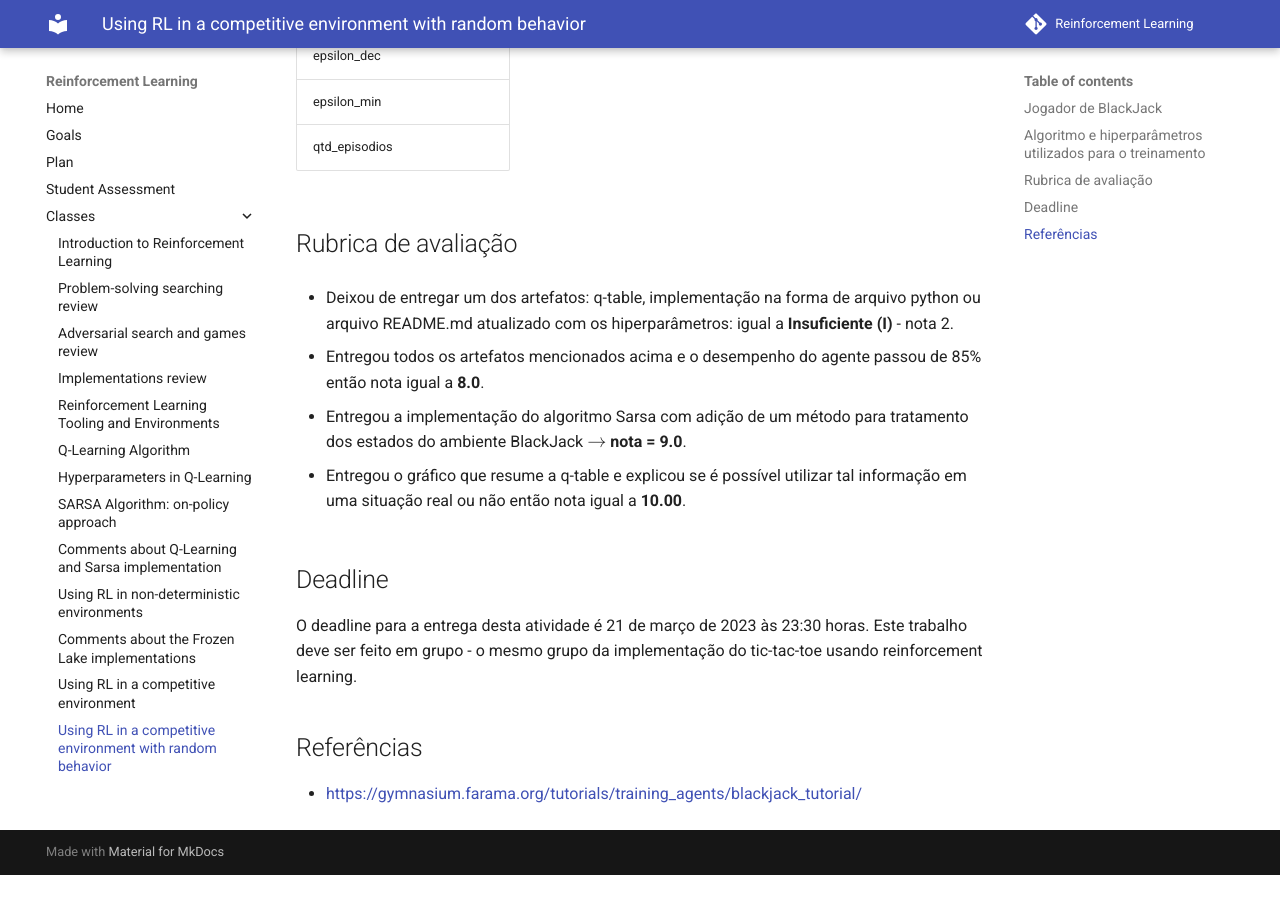
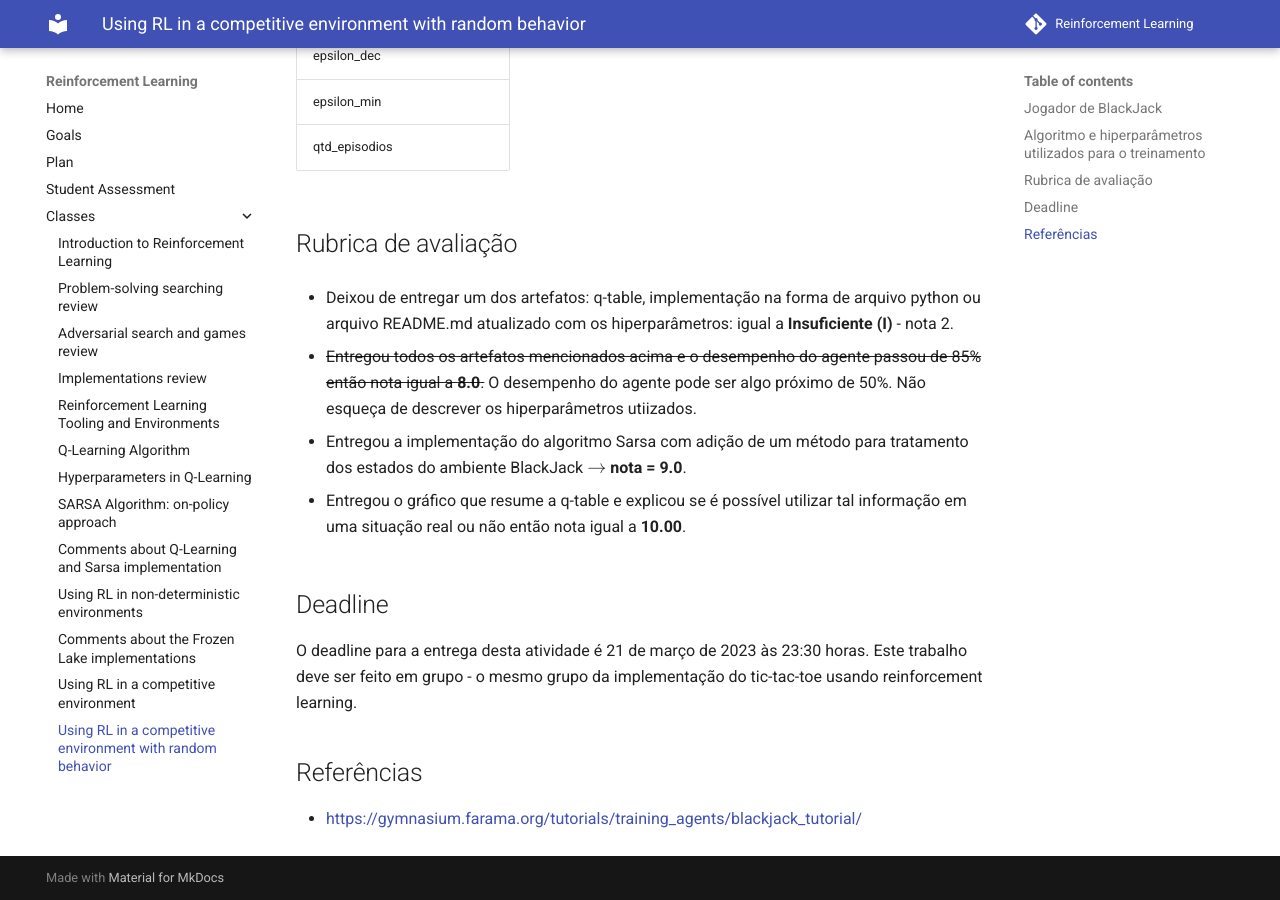
Before and after one commit to Insper/rl, an MkDocs documentation site: the page built from docs/classes/08_game_env_random/index.md, in a window 1280 px wide and 900 px high, scrolled down 1682 px. Built offline with MkDocs 1.6.1 and Material for MkDocs 9.7.7, drawn with Linux system fonts in a browser that asks for light colours; nearby versions of some CDN libraries; comment, search, counter and statistics services are not loaded; before the commit the page ends 2557 px from its top, so only the background shows below that.

Commit message:
class 10

```diff
--- a/docs/classes/08_game_env_random/index.md
+++ b/docs/classes/08_game_env_random/index.md
@@ -53,7 +53,7 @@ Entrega:
 
 * Deixou de entregar um dos artefatos: q-table, implementação na forma de arquivo python ou arquivo README.md atualizado com os hiperparâmetros: igual a **Insuficiente (I)** - nota 2.
 
-* Entregou todos os artefatos mencionados acima e o desempenho do agente passou de 85% então nota igual a **8.0**.
+* ~~Entregou todos os artefatos mencionados acima e o desempenho do agente passou de 85% então nota igual a **8.0**.~~ O desempenho do agente pode ser algo próximo de 50%. Não esqueça de descrever os hiperparâmetros utiizados.
 
 * Entregou a implementação do algoritmo Sarsa com adição de um método para tratamento dos estados do ambiente BlackJack $\rightarrow$ **nota = 9.0**.
 
```
